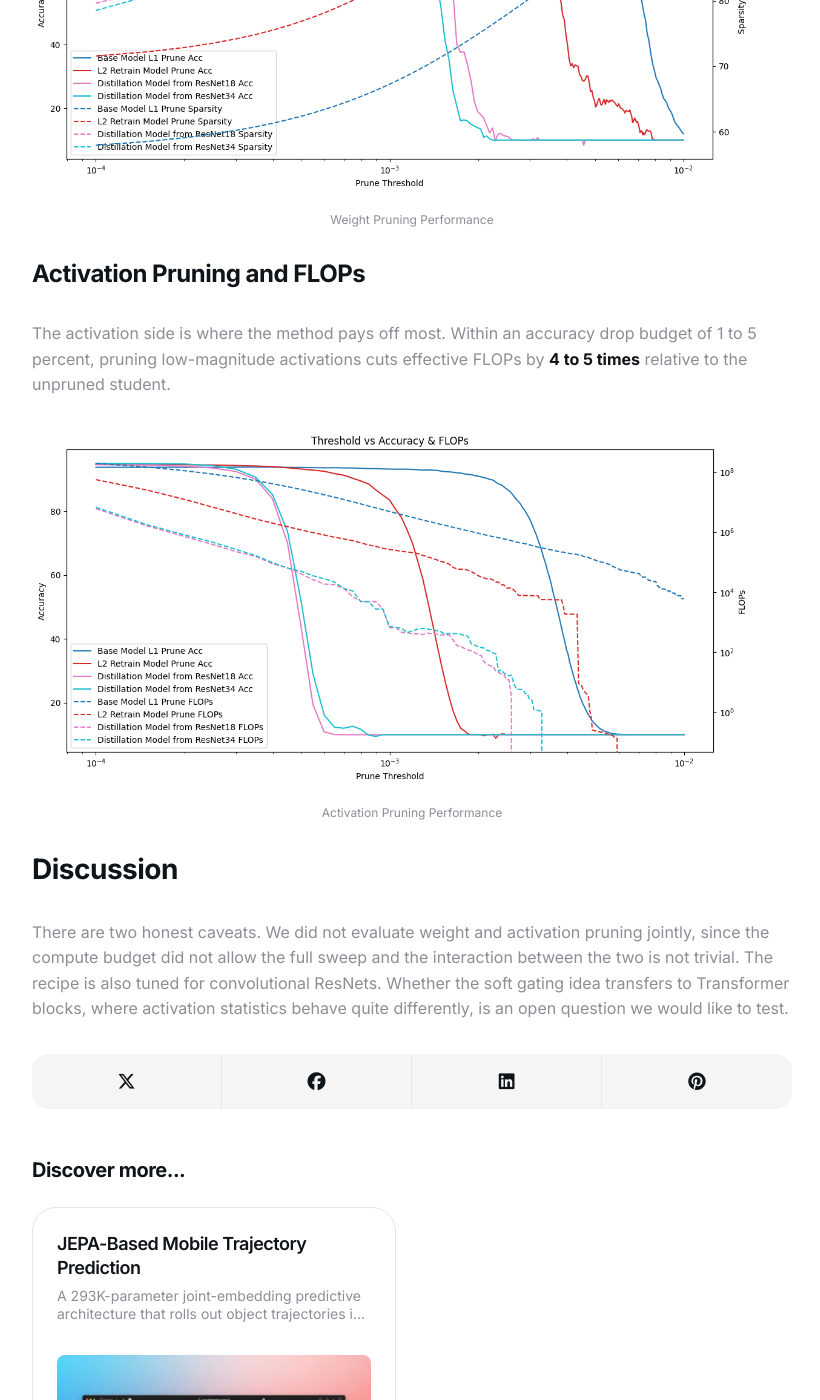
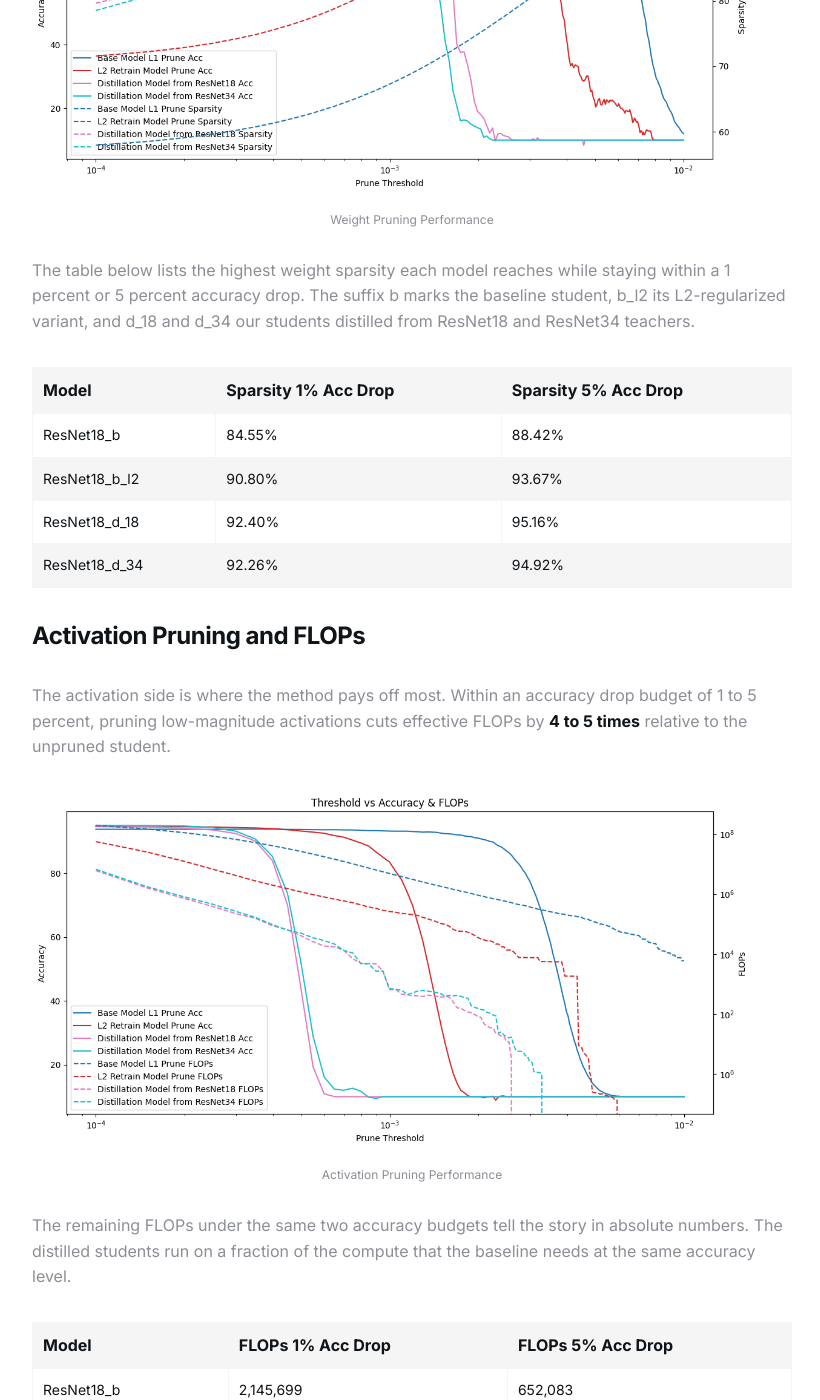
Before and after one commit to Keplarchen/Keplarchen.github.io, a Jekyll site: the page built from _projects/sparse-resnet-distillation.md, in a window 1280 px wide and 1400 px high, scrolled down 5971 px. Shown: the whole window, without its empty margins (228-1048 px from the left). Built offline with Jekyll 4.4.1, drawn with Linux system fonts in a browser that asks for light colours; some of the changed text lies outside the part shown.

Commit message:
Add weight sparsity and FLOPs comparison tables
Co-Authored-By: Claude Fable 5 <noreply@anthropic.com>

```diff
--- a/_projects/sparse-resnet-distillation.md
+++ b/_projects/sparse-resnet-distillation.md
@@ -120,6 +120,18 @@ We evaluate under two settings: equal-capacity distillation, where teacher and s
   <em>Weight Pruning Performance</em>
 </div>
 
+The table below lists the highest weight sparsity each model reaches while staying within a 1 percent or 5 percent accuracy drop. The suffix b marks the baseline student, b_l2 its L2-regularized variant, and d_18 and d_34 our students distilled from ResNet18 and ResNet34 teachers.
+
+<div class="table-container">
+  <table>
+    <tr><th>Model</th><th>Sparsity 1% Acc Drop</th><th>Sparsity 5% Acc Drop</th></tr>
+    <tr><td>ResNet18_b</td><td>84.55%</td><td>88.42%</td></tr>
+    <tr><td>ResNet18_b_l2</td><td>90.80%</td><td>93.67%</td></tr>
+    <tr><td>ResNet18_d_18</td><td>92.40%</td><td>95.16%</td></tr>
+    <tr><td>ResNet18_d_34</td><td>92.26%</td><td>94.92%</td></tr>
+  </table>
+</div>
+
 ### Activation Pruning and FLOPs
 
 The activation side is where the method pays off most. Within an accuracy drop budget of 1 to 5 percent, pruning low-magnitude activations cuts effective FLOPs by **4 to 5 times** relative to the unpruned student.
@@ -131,6 +143,18 @@ The activation side is where the method pays off most. Within an accuracy drop b
   <em>Activation Pruning Performance</em>
 </div>
 
+The remaining FLOPs under the same two accuracy budgets tell the story in absolute numbers. The distilled students run on a fraction of the compute that the baseline needs at the same accuracy level.
+
+<div class="table-container">
+  <table>
+    <tr><th>Model</th><th>FLOPs 1% Acc Drop</th><th>FLOPs 5% Acc Drop</th></tr>
+    <tr><td>ResNet18_b</td><td>2,145,699</td><td>652,083</td></tr>
+    <tr><td>ResNet18_b_l2</td><td>1,515,353</td><td>436,349</td></tr>
+    <tr><td>ResNet18_d_18</td><td>392,288</td><td>145,507</td></tr>
+    <tr><td>ResNet18_d_34</td><td>345,217</td><td>141,789</td></tr>
+  </table>
+</div>
+
 ## Discussion
 
 There are two honest caveats. We did not evaluate weight and activation pruning jointly, since the compute budget did not allow the full sweep and the interaction between the two is not trivial. The recipe is also tuned for convolutional ResNets. Whether the soft gating idea transfers to Transformer blocks, where activation statistics behave quite differently, is an open question we would like to test.
```
